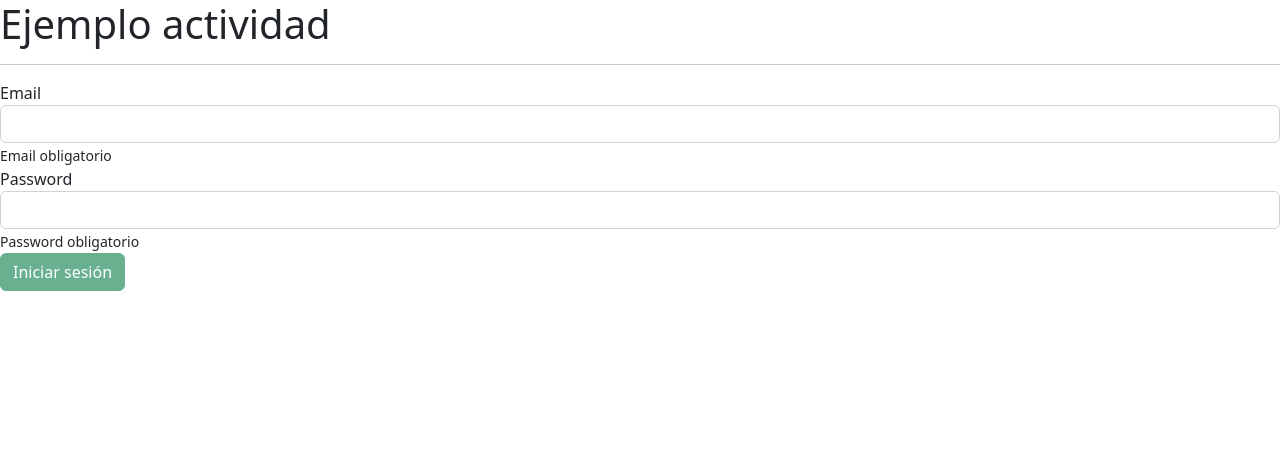
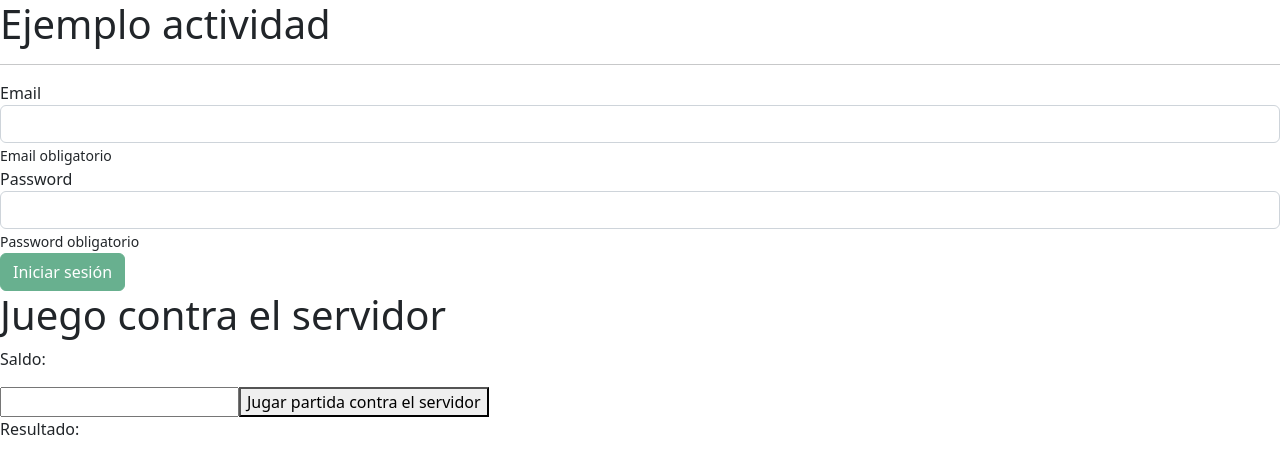
Before and after one commit to Mskenmasters1/actividadesrepaso, a React (Vite) app in the folder frontend/: page / in a window 1280 px wide. Shown: the top 474 px of the page. Built offline with nearby package versions, Linux system fonts and the light colour scheme.

Commit message:
añade cuarta en el main para renderizar

```diff
--- a/frontend/src/main.tsx
+++ b/frontend/src/main.tsx
@@ -2,9 +2,11 @@ import React from 'react';
 import ReactDOM from 'react-dom/client';
 import { EjemploActividad } from './EjemploActividad';
 import 'bootstrap/dist/css/bootstrap.css';
+import { Cuarta } from './cuarta';
 
 ReactDOM.createRoot(document.getElementById('root') as HTMLElement).render(
   <React.StrictMode>
     <EjemploActividad />
+    <Cuarta />
   </React.StrictMode>
 );
```
